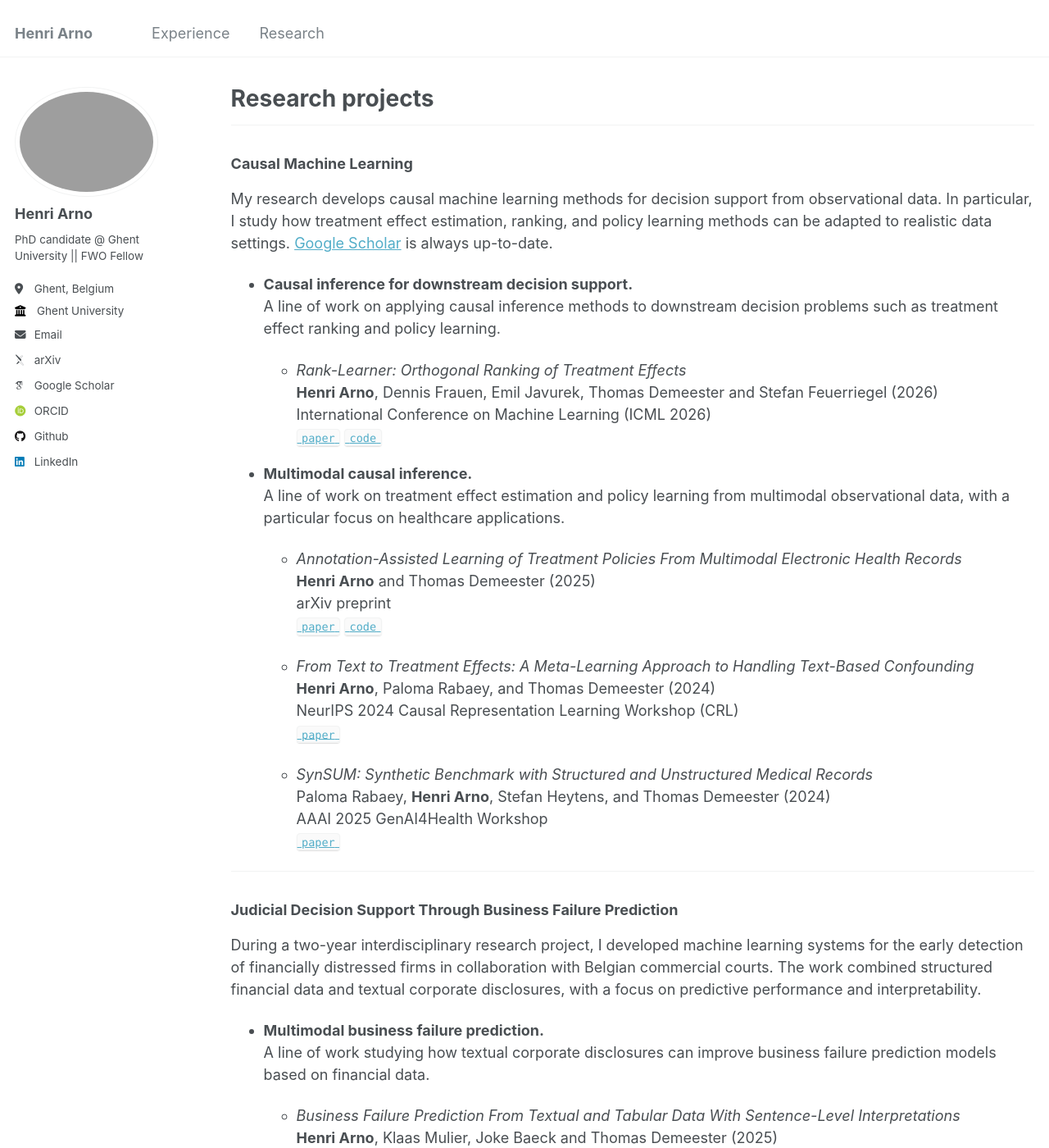
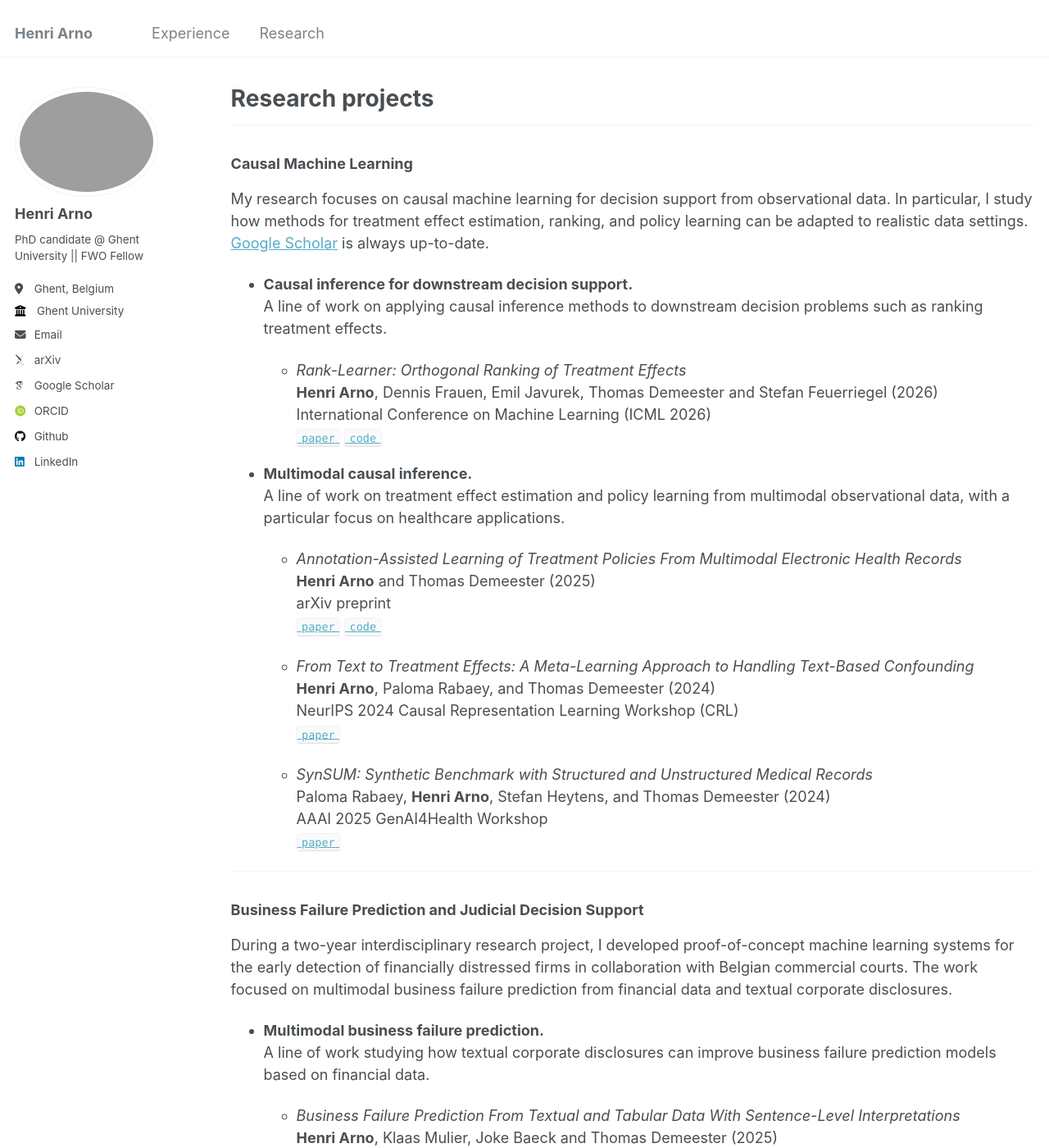
Before and after one commit to HenriArno/HenriArno.github.io, a Jekyll site: the page built from _pages/research.md, in a window 1280 px wide and 1400 px high. Shown: the whole window at 82% size. Built offline with Jekyll 4.4.1, drawn with Linux system fonts in a browser that asks for light colours; some web fonts are replaced; some of the changed text lies outside the part shown.

Commit message:
Update research.md

```diff
--- a/_pages/research.md
+++ b/_pages/research.md
@@ -5,10 +5,10 @@ permalink: /research/
 ---
 ---
 ### Causal Machine Learning
-My research develops causal machine learning methods for decision support from observational data. In particular, I study how treatment effect estimation, ranking, and policy learning methods can be adapted to realistic data settings. [Google Scholar](https://scholar.google.be/citations?user=ce8BmFgAAAAJ&hl=nl) is always up-to-date.
+My research focuses on causal machine learning for decision support from observational data. In particular, I study how methods for treatment effect estimation, ranking, and policy learning can be adapted to realistic data settings. [Google Scholar](https://scholar.google.be/citations?user=ce8BmFgAAAAJ&hl=nl) is always up-to-date.
 
 - **Causal inference for downstream decision support.**
-  A line of work on applying causal inference methods to downstream decision problems such as treatment effect ranking and policy learning.
+  A line of work on applying causal inference methods to downstream decision problems such as ranking treatment effects.
 
   - *Rank-Learner: Orthogonal Ranking of Treatment Effects*
   **Henri Arno**, Dennis Frauen, Emil Javurek, Thomas Demeester and Stefan Feuerriegel (2026)
@@ -34,8 +34,8 @@ My research develops causal machine learning methods for decision support from o
     [`paper`](https://arxiv.org/abs/2409.08936v2)
 
 ---
-### Judicial Decision Support Through Business Failure Prediction
-During a two-year interdisciplinary research project, I developed machine learning systems for the early detection of financially distressed firms in collaboration with Belgian commercial courts. The work combined structured financial data and textual corporate disclosures, with a focus on predictive performance and interpretability.
+### Business Failure Prediction and Judicial Decision Support
+During a two-year interdisciplinary research project, I developed proof-of-concept machine learning systems for the early detection of financially distressed firms in collaboration with Belgian commercial courts. The work focused on multimodal business failure prediction from financial data and textual corporate disclosures.
 
 - **Multimodal business failure prediction.**
   A line of work studying how textual corporate disclosures can improve business failure prediction models based on financial data.
```
Also changed, not shown: other parts of _pages/research.md (+1 -1 lines).
